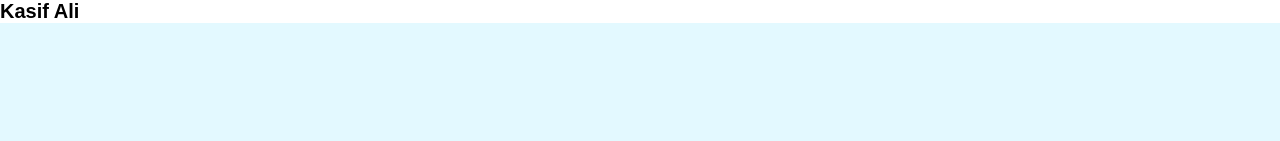
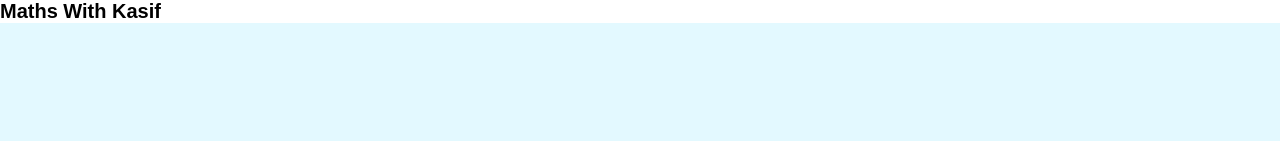
Before and after one commit to Kasif7895/calculator, a plain HTML site: page index.html in a window 1280 px wide. Shown: the top 141 px of the page. Drawn offline with Linux system fonts and the light colour scheme.

Commit message:
title maths with kasif

```diff
--- a/index.html
+++ b/index.html
@@ -3,12 +3,12 @@
 <head>
     <meta charset="UTF-8">
     <meta name="viewport" content="width=device-width, initial-scale=1.0">
-    <title>calculator</title>
+    <title>Maths with Kasif</title>
     <!-- <link rel="stylesheet" href="styles.css"> -->
     <link rel="stylesheet" href="style.css">
 </head>
 <body>
-    <h1>Kasif Ali</h1>
+    <h1>Maths With Kasif</h1>
     <div class="container">
         <div class="calculator">
             <form>
```
